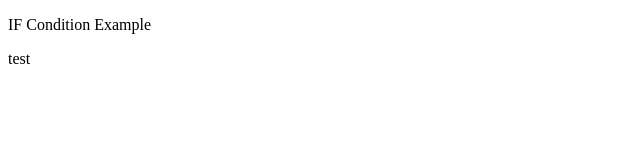
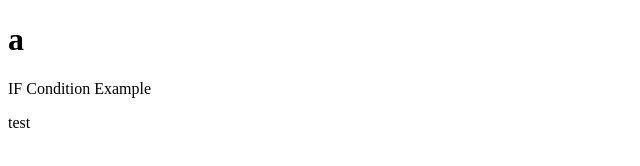
Before and after one commit to Abdullah-Alaez/Digital-fureschein, a plain HTML site: page index2.html in a window 1280 px wide. Shown: the whole page, without its empty margins (0-640 px from the left). Drawn offline with Linux system fonts and the light colour scheme.

Commit message:
first commit

```diff
--- a/index2.html
+++ b/index2.html
@@ -7,6 +7,7 @@
     <title>Document</title>
 </head>
 <body>
+    <h1>a</h1>
  <p>  IF Condition Example </p>
  <p id="HU">test</p>
 </body>
```
